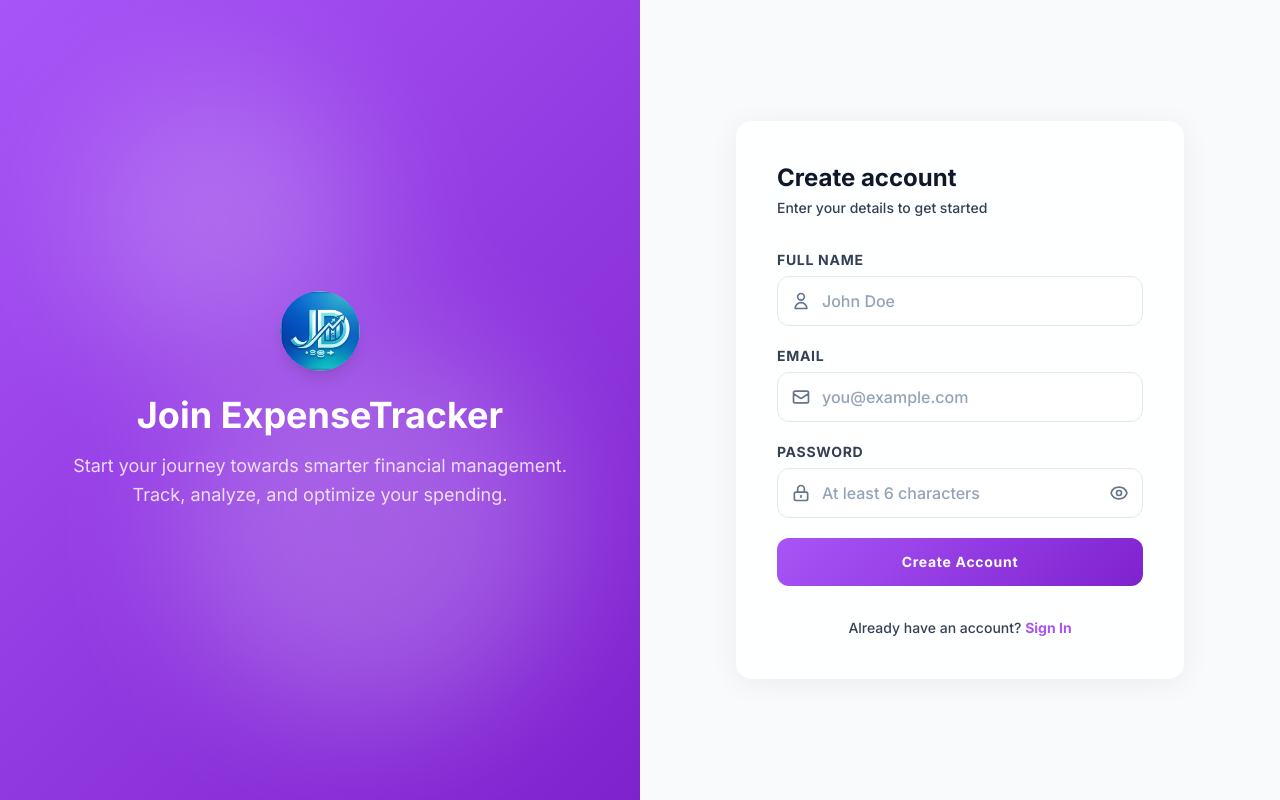
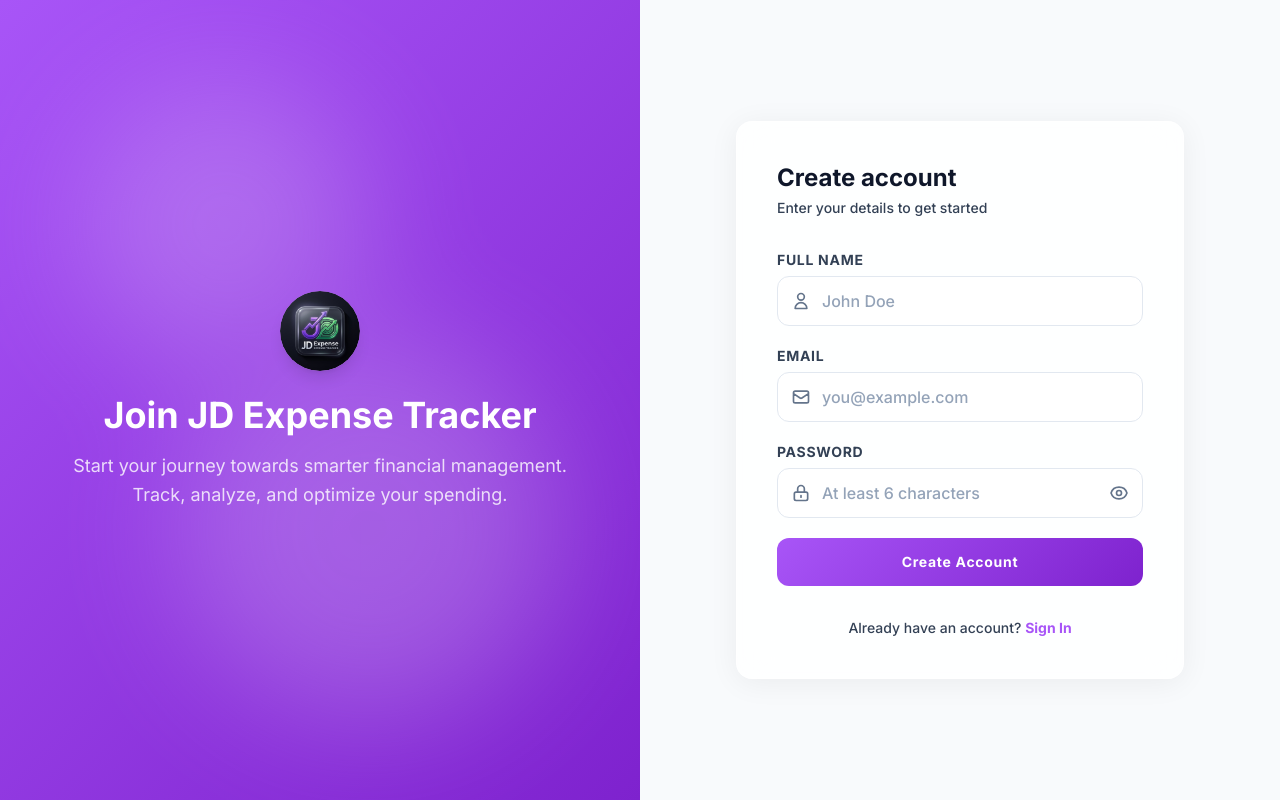
Before and after one commit to Tarun007-jd/ExpenseTracker, a React (Vite) app in the folder client/: page /signup in a window 1280 px wide. Built offline with nearby package versions, Linux system fonts and the light colour scheme.

Commit message:
Update app branding to JD Expense Tracker and add new sleek logo

```diff
--- a/client/src/components/Sidebar.jsx
+++ b/client/src/components/Sidebar.jsx
@@ -1,7 +1,7 @@
 import { NavLink, useLocation } from 'react-router-dom';
 import { useAuth } from '../context/AuthContext';
 import { useTheme } from '../context/ThemeContext';
-import expenseIcon from '../assets/JD expense Icon.png';
+import expenseIcon from '../assets/jd_icon.png';
 import {
     HiOutlineViewGrid,
     HiOutlineCash,
@@ -42,10 +42,10 @@
                 <div className="p-6 border-b border-dark-200 dark:border-dark-700 flex items-center justify-between">
                     <div className="flex items-center gap-3">
                         <div className="w-10 h-10 bg-gradient-to-br from-primary-500 to-primary-700 shadow-lg shadow-primary-500/30 rounded-full flex items-center justify-center overflow-hidden p-0.5">
-                            <img src={expenseIcon} alt="ExpenseTracker" className="w-full h-full object-cover rounded-full" />
+                            <img src={expenseIcon} alt="JD Expense Tracker" className="w-full h-full object-cover rounded-full" />
                         </div>
                         <div>
-                            <h1 className="text-lg font-black text-dark-900 dark:text-dark-100 tracking-tight">ExpenseTracker</h1>
+                            <h1 className="text-lg font-black text-dark-900 dark:text-dark-100 tracking-tight">JD Expense Tracker</h1>
                         </div>
                     </div>
                     <button onClick={onClose} className="lg:hidden p-2 rounded-xl hover:bg-dark-100 transition-colors">
--- a/client/src/pages/Login.jsx
+++ b/client/src/pages/Login.jsx
@@ -2,7 +2,7 @@
 import { Link, useNavigate } from 'react-router-dom';
 import { motion } from 'framer-motion';
 import { useAuth } from '../context/AuthContext';
-import expenseIcon from '../assets/JD expense Icon.png';
+import expenseIcon from '../assets/jd_icon.png';
 import { HiOutlineMail, HiOutlineLockClosed, HiOutlineEye, HiOutlineEyeOff } from 'react-icons/hi';
 import toast from 'react-hot-toast';
 
@@ -57,7 +57,7 @@
                         transition={{ type: "spring", stiffness: 200, damping: 15 }}
                         className="w-20 h-20 mx-auto mb-6 bg-white/20 rounded-full flex items-center justify-center backdrop-blur-sm shadow-lg overflow-hidden"
                     >
-                        <img src={expenseIcon} alt="ExpenseTracker" className="w-full h-full object-cover rounded-full" />
+                        <img src={expenseIcon} alt="JD Expense Tracker" className="w-full h-full object-cover rounded-full" />
                     </motion.div>
                     <motion.h2
                         initial={{ opacity: 0, y: 20 }}
@@ -90,9 +90,9 @@
                     {/* Mobile logo */}
                     <motion.div variants={itemVariants} className="lg:hidden text-center mb-8">
                         <div className="w-14 h-14 mx-auto gradient-primary rounded-full flex items-center justify-center mb-3 shadow-lg shadow-primary-500/30 overflow-hidden p-1">
-                            <img src={expenseIcon} alt="ExpenseTracker" className="w-full h-full object-cover rounded-full" />
+                            <img src={expenseIcon} alt="JD Expense Tracker" className="w-full h-full object-cover rounded-full" />
                         </div>
-                        <h2 className="text-2xl font-bold text-dark-900 dark:text-dark-100">ExpenseTracker</h2>
+                        <h2 className="text-2xl font-bold text-dark-900 dark:text-dark-100">JD Expense Tracker</h2>
                     </motion.div>
 
                     <motion.div variants={itemVariants} className="glass-card p-8 lg:p-10">
--- a/client/src/pages/Signup.jsx
+++ b/client/src/pages/Signup.jsx
@@ -2,7 +2,7 @@
 import { Link, useNavigate } from 'react-router-dom';
 import { motion } from 'framer-motion';
 import { useAuth } from '../context/AuthContext';
-import expenseIcon from '../assets/JD expense Icon.png';
+import expenseIcon from '../assets/jd_icon.png';
 import { HiOutlineMail, HiOutlineLockClosed, HiOutlineUser, HiOutlineEye, HiOutlineEyeOff } from 'react-icons/hi';
 import toast from 'react-hot-toast';
 
@@ -62,7 +62,7 @@
                         transition={{ type: "spring", stiffness: 200, damping: 15 }}
                         className="w-20 h-20 mx-auto mb-6 bg-white/20 rounded-full flex items-center justify-center backdrop-blur-sm shadow-lg overflow-hidden"
                     >
-                        <img src={expenseIcon} alt="ExpenseTracker" className="w-full h-full object-cover rounded-full" />
+                        <img src={expenseIcon} alt="JD Expense Tracker" className="w-full h-full object-cover rounded-full" />
                     </motion.div>
                     <motion.h2
                         initial={{ opacity: 0, y: 20 }}
@@ -70,7 +70,7 @@
                         transition={{ delay: 0.2 }}
                         className="text-4xl font-bold mb-4"
                     >
-                        Join ExpenseTracker
+                        Join JD Expense Tracker
                     </motion.h2>
                     <motion.p
                         initial={{ opacity: 0, y: 20 }}
@@ -95,9 +95,9 @@
                     {/* Mobile logo */}
                     <motion.div variants={itemVariants} className="lg:hidden text-center mb-8">
                         <div className="w-14 h-14 mx-auto gradient-primary rounded-full flex items-center justify-center mb-3 shadow-lg shadow-primary-500/30 overflow-hidden p-1">
-                            <img src={expenseIcon} alt="ExpenseTracker" className="w-full h-full object-cover rounded-full" />
+                            <img src={expenseIcon} alt="JD Expense Tracker" className="w-full h-full object-cover rounded-full" />
                         </div>
-                        <h2 className="text-2xl font-bold text-dark-900 dark:text-dark-100">ExpenseTracker</h2>
+                        <h2 className="text-2xl font-bold text-dark-900 dark:text-dark-100">JD Expense Tracker</h2>
                     </motion.div>
 
                     <motion.div variants={itemVariants} className="glass-card p-8 lg:p-10">
```
Also changed, not shown: client/src/assets/JD expense Icon.png (deleted), client/src/assets/jd_icon.png (added).
